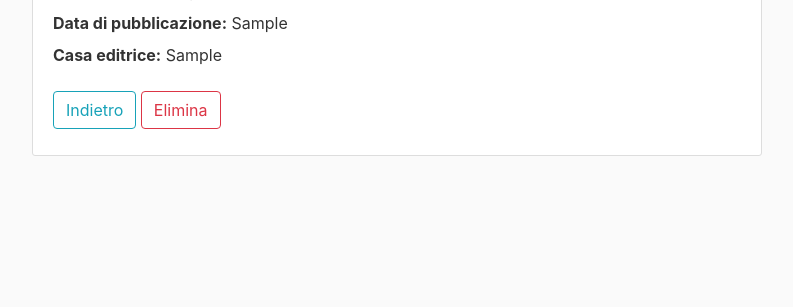
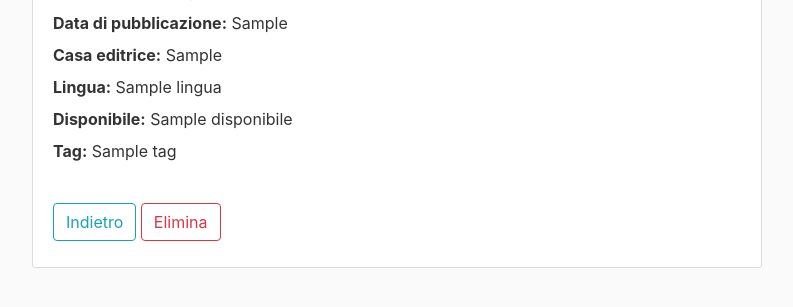
Before and after one commit to FakeCompany-t/gestione_biblioteca_backup, a Django app: template libreria/templates/libreria/libro_detail.html in a window 1280 px wide. Shown: the part 427-734 px from the top of the page, without its empty margins (53-846 px from the left). Run offline with Django 3.2, Linux system fonts and the light colour scheme; the template is opened without the code that fills it: most values are stand-ins (such as "Sample title", 1, 10 or a date in 2020); some libraries are stand-ins or nearby versions.

Commit message:
fix del merge

```diff
--- a/libreria/models.py
+++ b/libreria/models.py
@@ -39,7 +39,7 @@ class Libro(models.Model):
     casa_editrice = models.ForeignKey(Casa_editrice , on_delete=models.PROTECT, default=None)
     lingua = models.ForeignKey(Lingua , on_delete=models.PROTECT, default=None)
     isbn = models.IntegerField(null=True, default=0)
-    disponibile = models.BooleanField(default=False)
+    disponibile = models.BooleanField(default=True)
 
     def __str__(self):
         return self.title
--- a/libreria/templates/libreria/libro_detail.html
+++ b/libreria/templates/libreria/libro_detail.html
@@ -21,6 +21,17 @@
             <label><strong>Data di pubblicazione:</strong> {{ libro.data_publication}}</label>
             <br>
             <label><strong>Casa editrice:</strong> {{ libro.casa_editrice}}</label>
+            <br>
+            <label><strong>Lingua:</strong> {{ libro.lingua}}</label>
+            <br>
+            <label><strong>Disponibile:</strong> {{ libro.disponibile}}</label>
+            <div class="form-group">
+                <label for="id_tags"><strong>Tag:</strong></label>
+                {% for librotag in libro.librotag_set.all %}
+                    {{ librotag.tag.nome }}{% if not forloop.last %}, {% endif %}
+                {% endfor %}
+            </div>
+
         </fieldset>
         <div class="form-group">
             <a class="btn btn-outline-info" href="{% url 'libreria-home' %}">Indietro</a>
```
Also changed, not shown: libreria/templates/libreria/libro_form.html (+11 -0 lines), libreria/views.py (+10 -4 lines), db.sqlite3, media/Porsche_911_Turbo_Flatnose.gif (added), media/poster-porshe.jpeg (added), media/poster-porshe_GruiygW.jpeg (added), media/poster-porshe_Jsxgdo8.jpeg (added), 1 other file.
